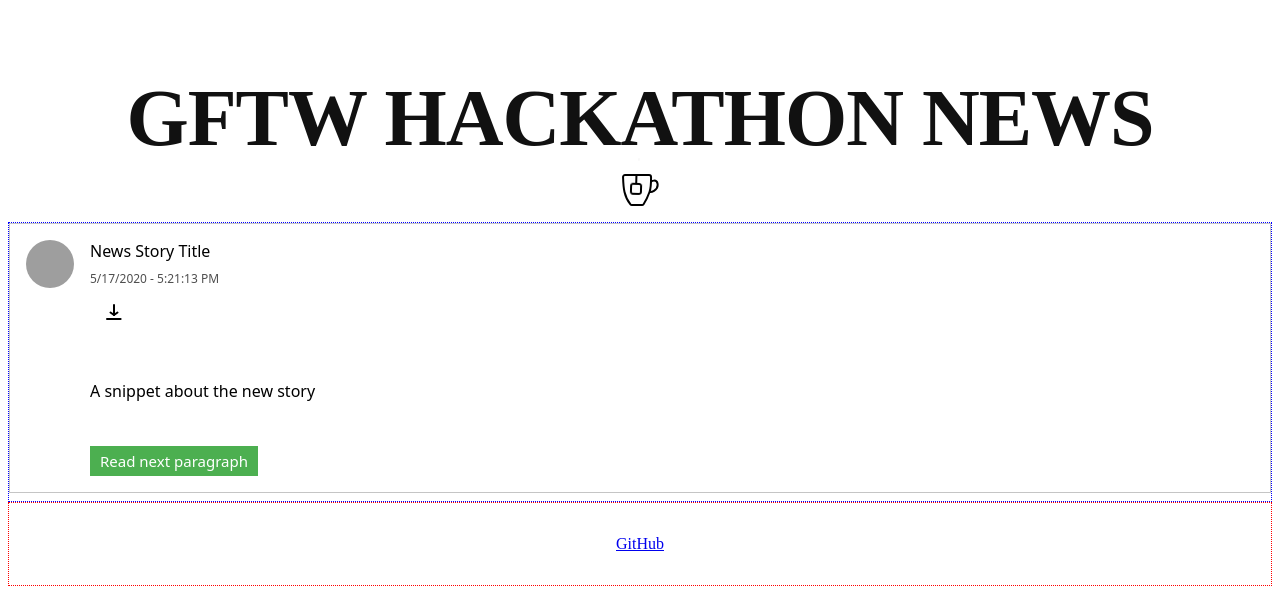
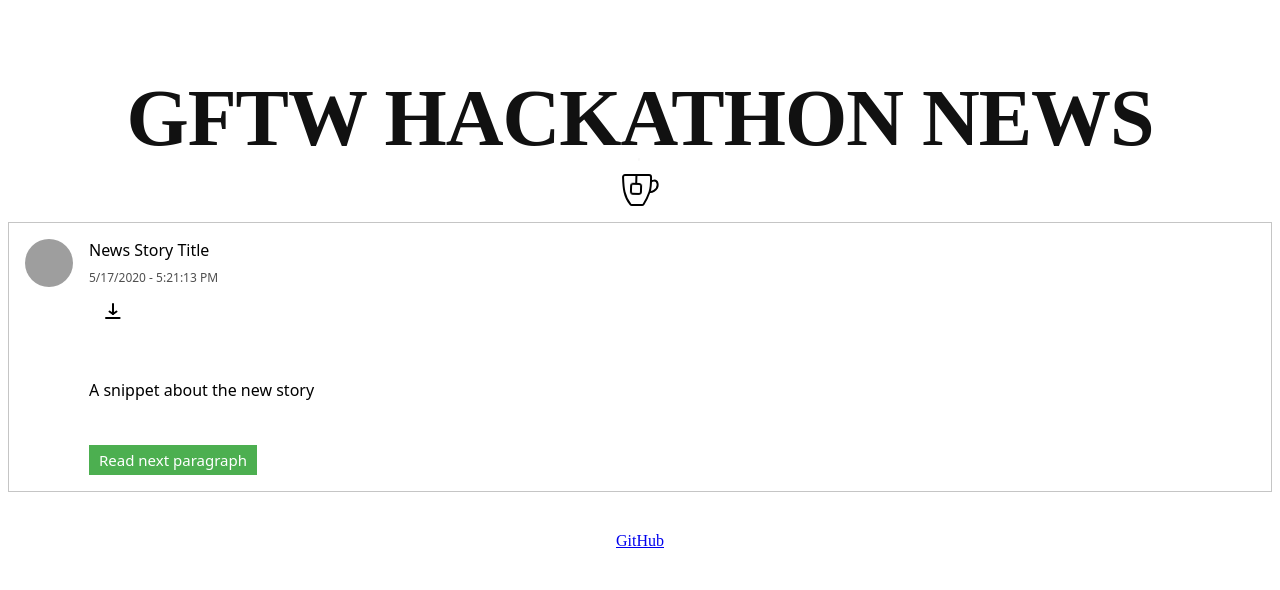
Before and after one commit to bernardbaker/gftw-hackathon, a React (Create React App) app: page / in a window 1280 px wide. Shown: the top 590 px of the page. Built offline with nearby package versions, Linux system fonts and the light colour scheme.

Commit message:
Removed borders.

```diff
--- a/src/common/Footer.css
+++ b/src/common/Footer.css
@@ -5,6 +5,4 @@ footer {
   align-items: center;
 
   padding: 2em;
-
-  border: 1px dotted red;
 }
--- a/src/pages/landing-page/News.css
+++ b/src/pages/landing-page/News.css
@@ -12,7 +12,6 @@ header + section {
 }
 
 header + section > div.column {
-  border: 1px dotted red;
   flex-grow: 1;
   width: 100%;
 }
@@ -30,7 +29,6 @@ button {
 /* Medium devices (landscape tablets, 768px and up) */
 @media only screen and (min-width: 768px) {
   header + section > div.column {
-    border: 1px dotted blue;
     flex-grow: 1;
     width: 33%;
   }
```
